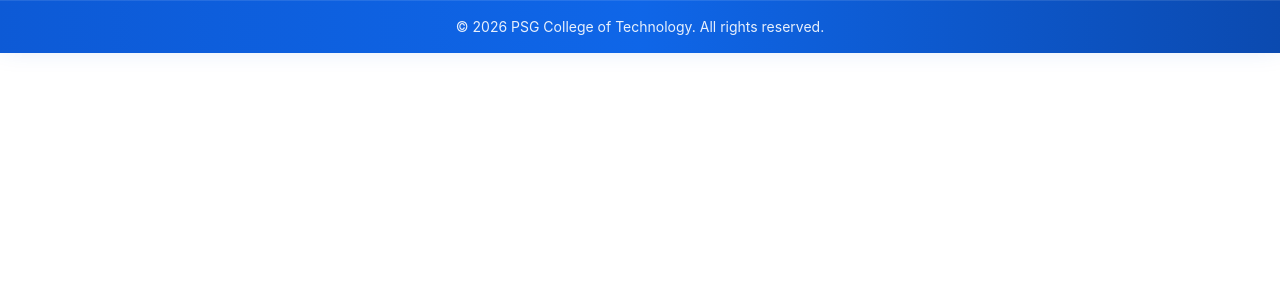
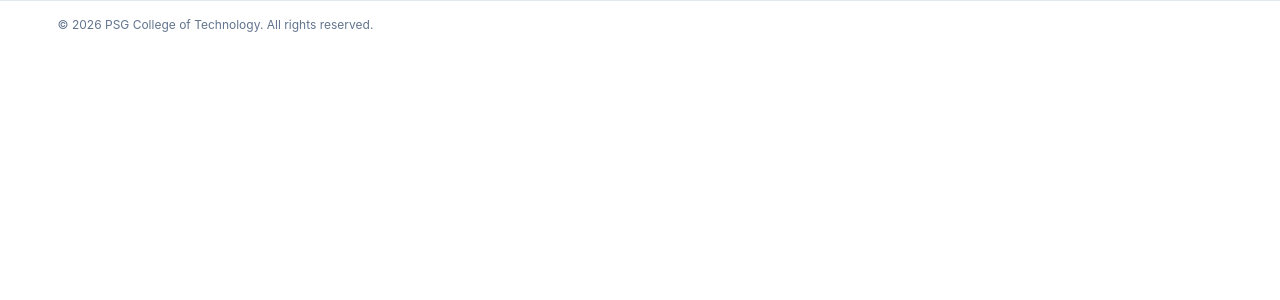
Before and after one commit to Vijay-Psgtech/psgtech-intranet-frontend, a React (Vite) app: page /cbcs in a window 1280 px wide. Shown: the top 300 px of the page. Built offline with nearby package versions, Linux system fonts and the light colour scheme.

Commit message:
Footer section bg & text styling changes has been done.

```diff
--- a/src/components/Footer.jsx
+++ b/src/components/Footer.jsx
@@ -1,10 +1,8 @@
-import React from 'react'
-
 const Footer = () => {
   return (
-    <footer className="w-full border-t border-white/10 bg-gradient-to-r from-[#0d5ad6] via-[#0f66e8] to-[#0b4ab0] shadow-[0_-12px_30px_rgba(13,89,214,0.25)] backdrop-blur-xl">
-      <div className="mx-auto flex max-w-[1800px] items-center justify-center gap-4 px-4 py-4 sm:px-6 lg:px-8 xl:px-10">
-        <p className="text-sm text-white/90">
+    <footer className="w-full border-t border-slate-200 bg-white/80">
+      <div className="mx-auto flex max-w-[1500px] items-center justify-between px-[4.5vw] py-4 max-sm:justify-center max-sm:px-4">
+        <p className="text-xs text-slate-500">
           &copy; {new Date().getFullYear()} PSG College of Technology. All rights reserved.
         </p>
       </div>
```
